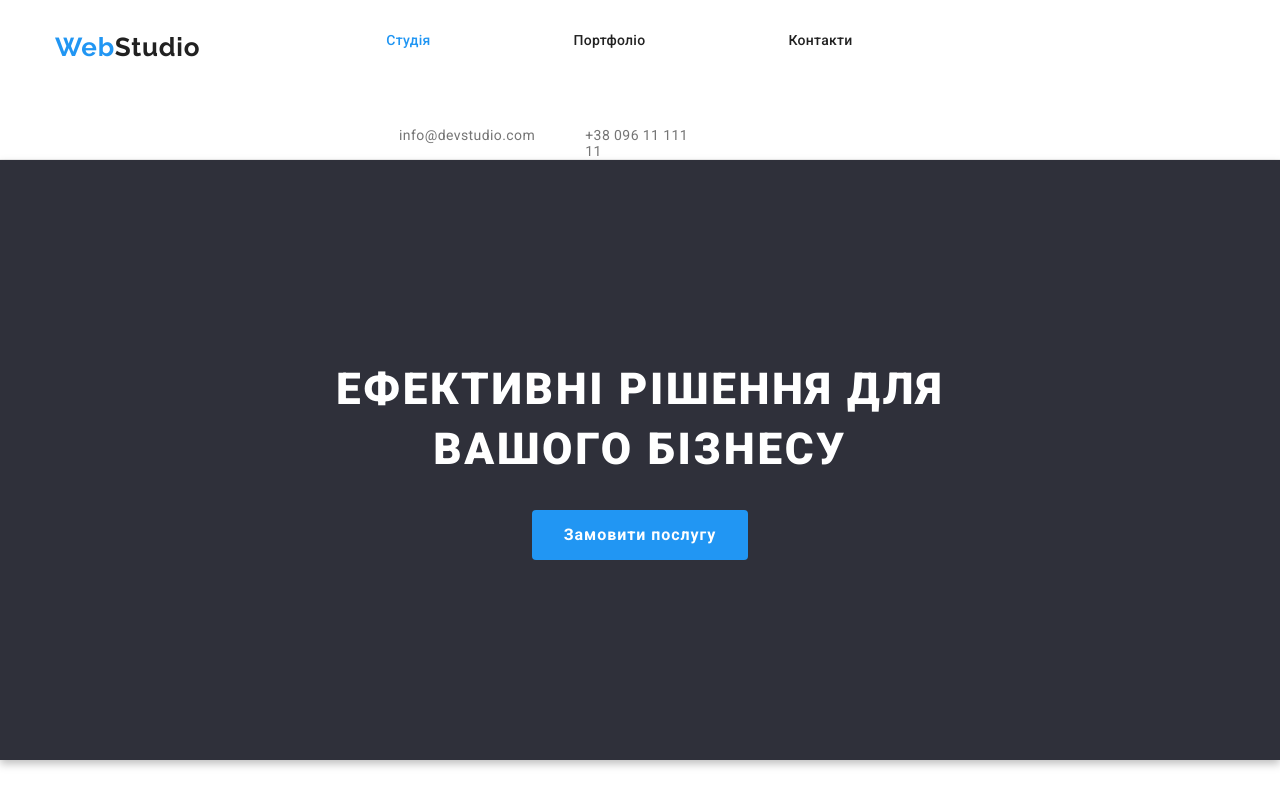
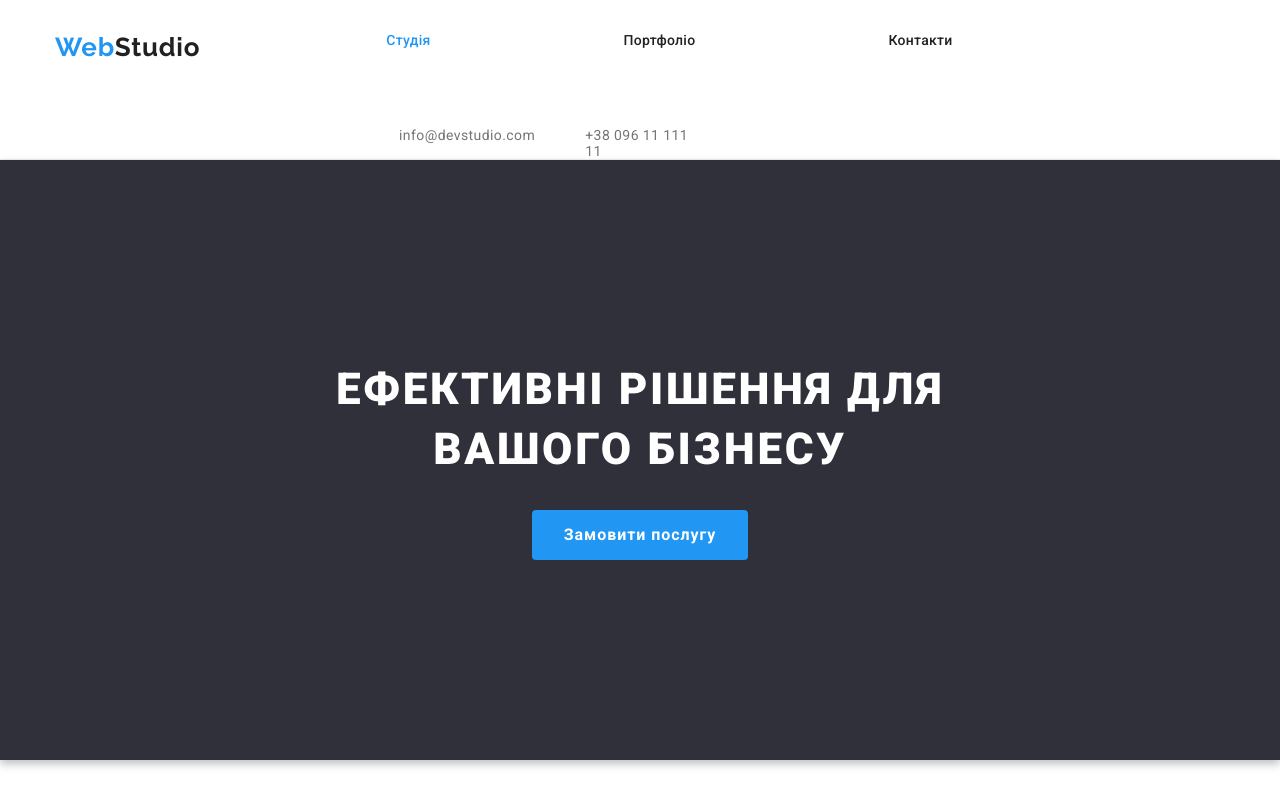
Before and after one commit to AlinaS25/goit-markup-hw-03-3, a plain HTML site: page index.html in a window 1280 px wide. Shown: the top 800 px of the page. Drawn offline with nearby package versions, Linux system fonts and the light colour scheme.

Commit message:
changes5

```diff
--- a/css/styles.css
+++ b/css/styles.css
@@ -61,10 +61,8 @@ margin-right: 93px;
 }
 
 .nav-ul-flex {
-  flex-direction: row;
-  justify-content: space-between;
-  padding: 0%;
-  font-weight: 900;
+  display: flex;
+  gap: 50px;
 }
 
 .nav-ul-flex .link-header:hover,
```
